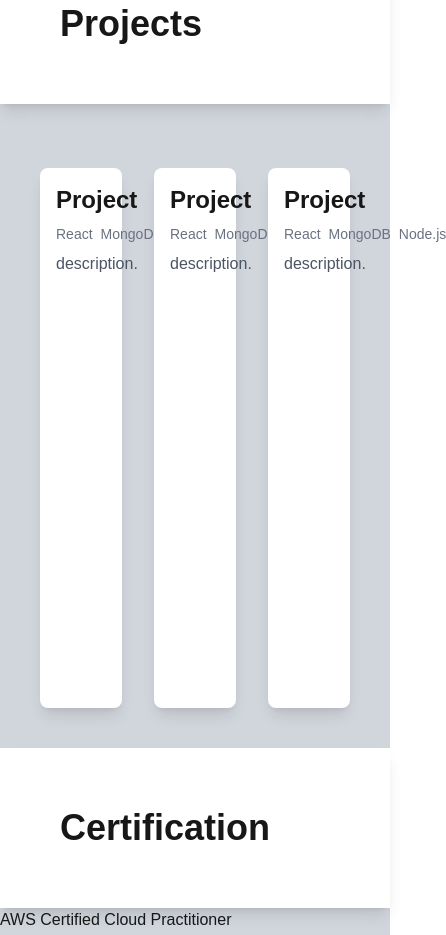
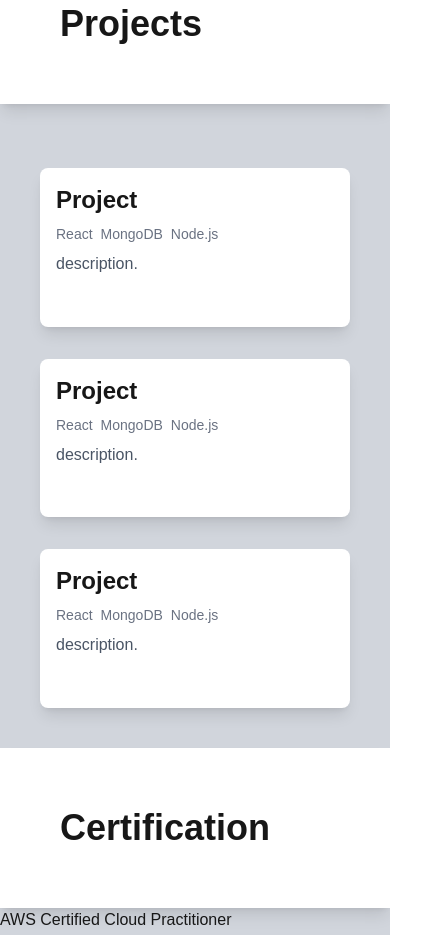
Before and after one commit to skhardin/my-portfolio, a Next.js app: page / in a window 390 px wide. Shown: the part 5800-6735 px from the top of the page, 446 px wide, since content can reach past the window. Built offline with nearby package versions, Linux system fonts and the light colour scheme.

Commit message:
projects page responsiveness

```diff
--- a/src/app/projects/page.js
+++ b/src/app/projects/page.js
@@ -6,7 +6,7 @@ export default function Projects() {
       <div className="bg-white shadow-lg px-15 py-15">
         <h1 className="text-4xl font-bold">Selected Projects</h1>
       </div>
-      <div className="flex-1 grid grid-cols-3 gap-8 mt-6 px-10 py-10">
+      <div className="flex-1 grid grid-rows-3 md:grid-cols-3 gap-8 mt-6 px-10 py-10">
         <ProjectCard
           title="Project"
           description="description."
```
